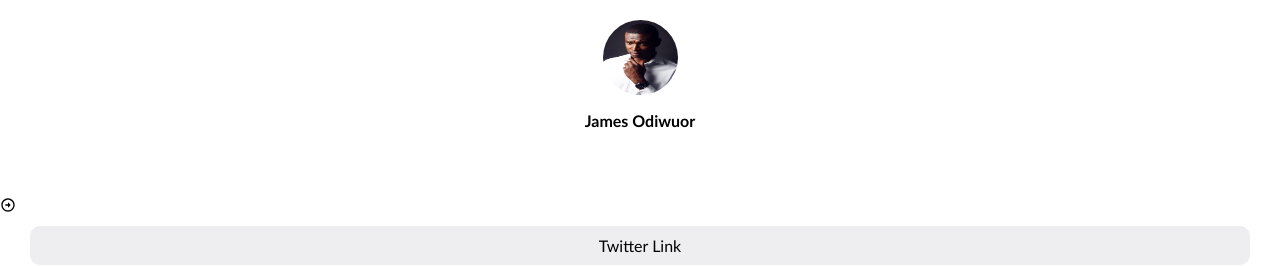
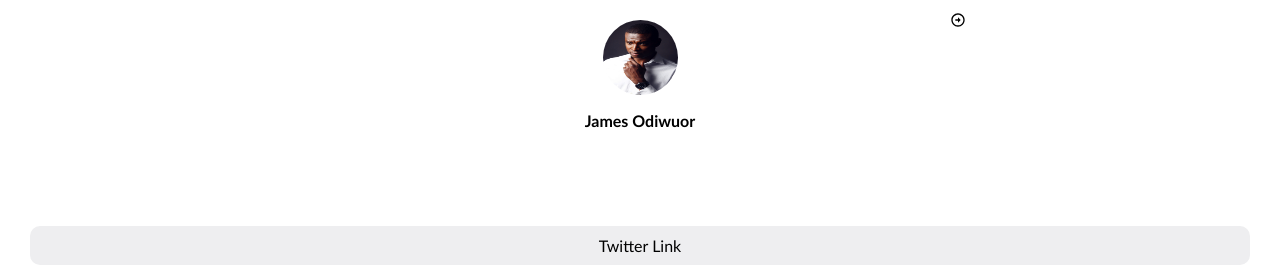
Before and after one commit to pengoJames/intern-stage-one, a React (Create React App) app: page / in a window 1280 px wide. Shown: the top 266 px of the page. Built offline with nearby package versions, Linux system fonts and the light colour scheme.

Commit message:
Add styling to react icon

```diff
--- a/src/App.css
+++ b/src/App.css
@@ -47,3 +47,9 @@ body {
   text-align: center;
   border-radius: 10px;
 }
+
+.react-icon {
+  margin-left: 950px;
+  position: relative;
+  bottom: 185px;
+}
--- a/src/Components/Profile.js
+++ b/src/Components/Profile.js
@@ -12,7 +12,7 @@ function Profile() {
             <p id='slack' className='slack-name'>pengoJames</p>
             </div>
 
-            <div className='react-icons'>
+            <div className='react-icon'>
               <RiArrowRightCircleLine/>
             </div>
         </div>
```
